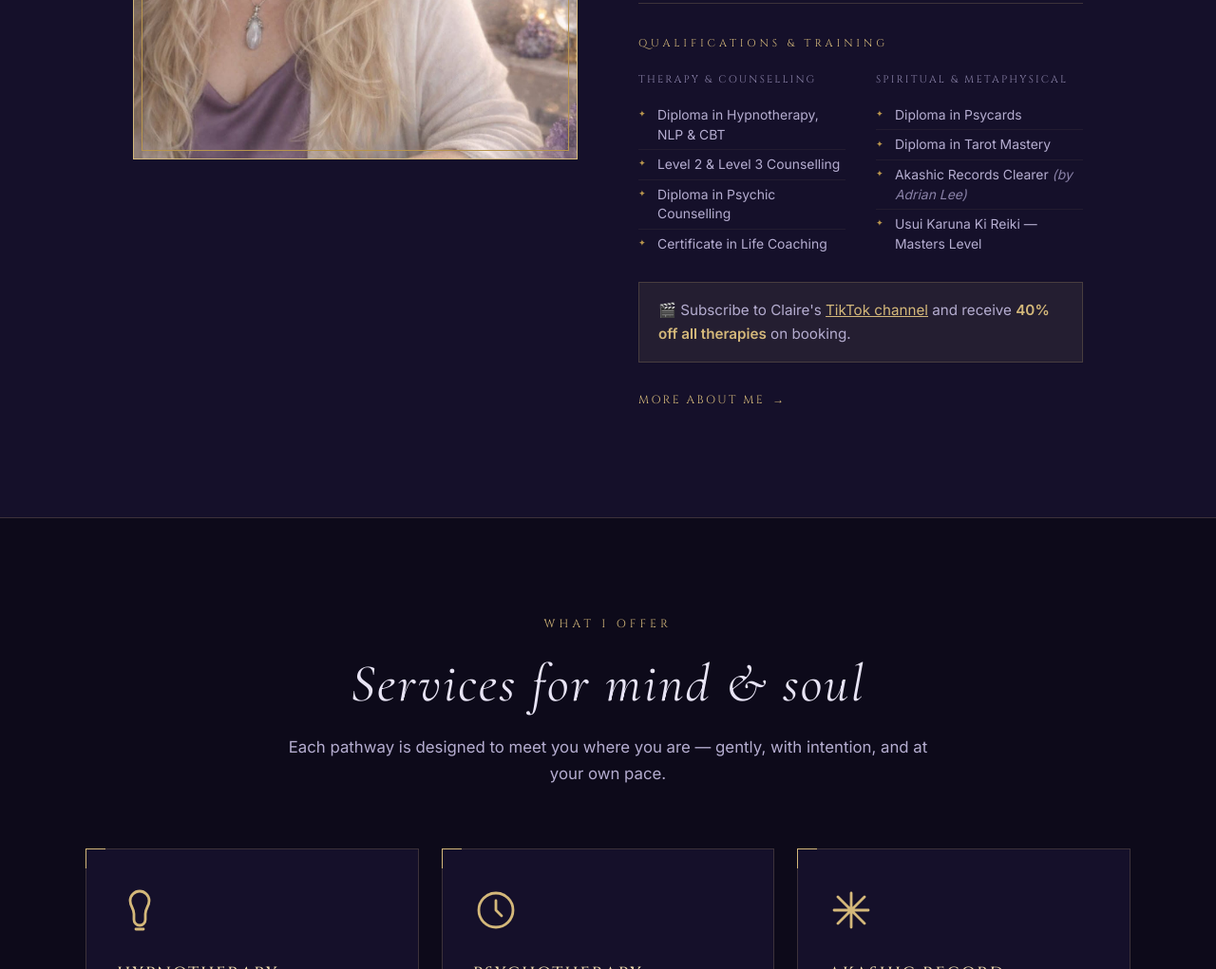
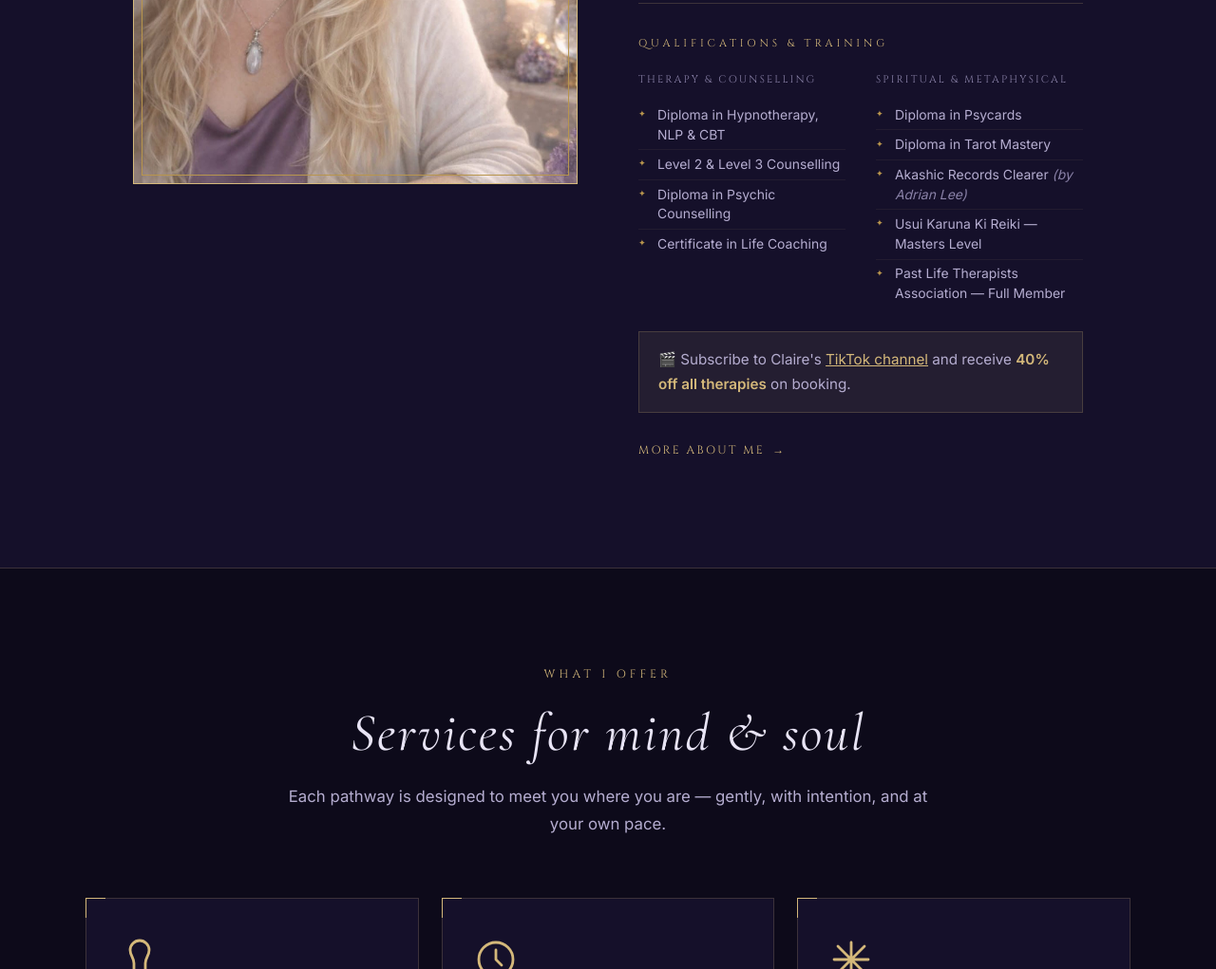
Before and after one commit to arthurb946/NewHorizons, a plain HTML site: page index.html in a window 1280 px wide. Shown: the part 1423-2444 px from the top of the page at 95% size. Drawn offline with nearby package versions, Linux system fonts and the light colour scheme.

Commit message:
Update index.html

```diff
--- a/index.html
+++ b/index.html
@@ -1130,6 +1130,7 @@
                   <li>Diploma in Tarot Mastery</li>
                   <li>Akashic Records Clearer <em style="color: var(--ink-muted);">(by Adrian Lee)</em></li>
                   <li>Usui Karuna Ki Reiki — Masters Level</li>
+                  <li>Past Life Therapists Association — Full Member</li>
                 </ul>
               </div>
             </div>
@@ -1277,6 +1278,7 @@
                   <li>Diploma in Tarot Mastery</li>
                   <li>Akashic Records Clearer <em style="color: var(--ink-muted);">(by Adrian Lee)</em></li>
                   <li>Usui Karuna Ki Reiki — Masters Level</li>
+                  <li>Past Life Therapists Association — Full Member</li>
                 </ul>
               </div>
             </div>
```
